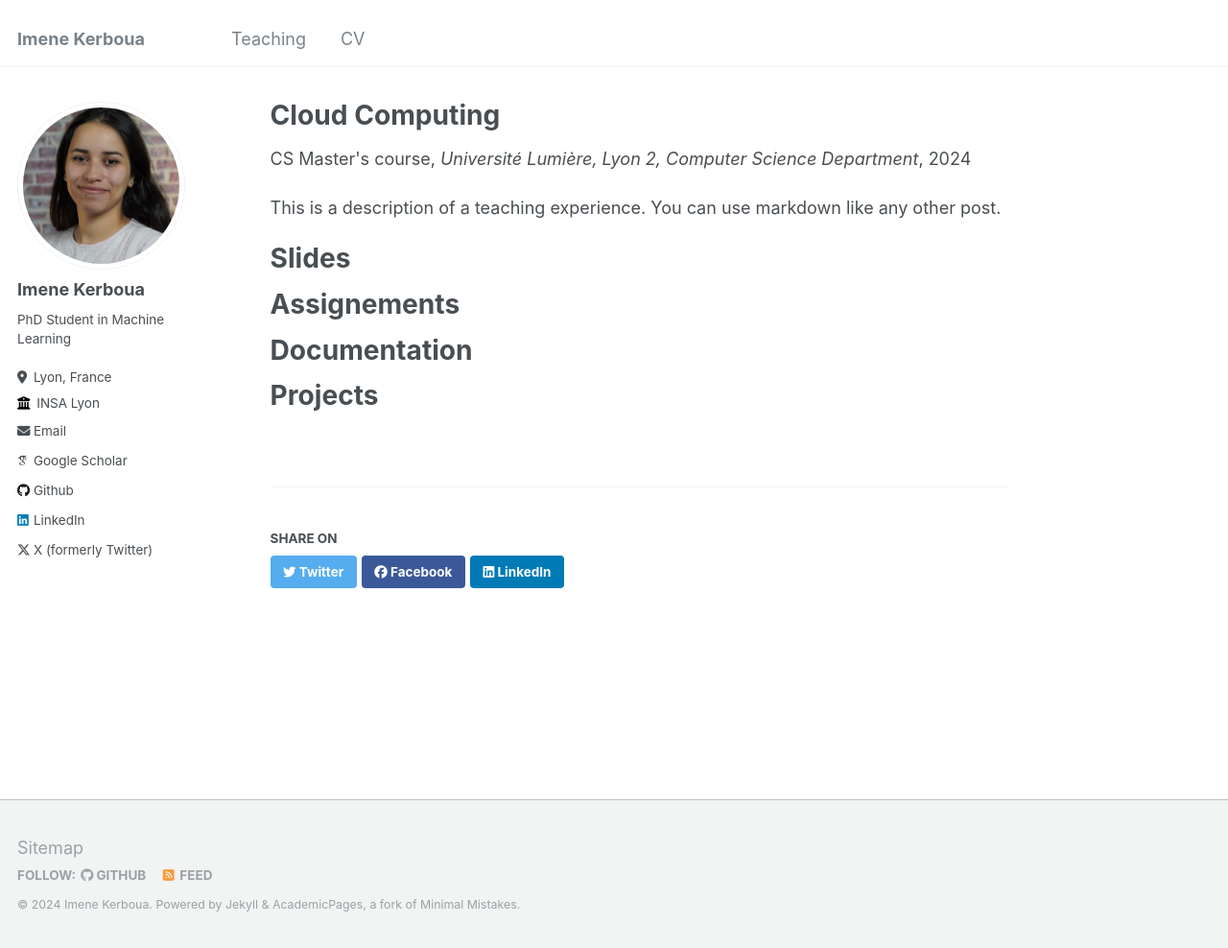
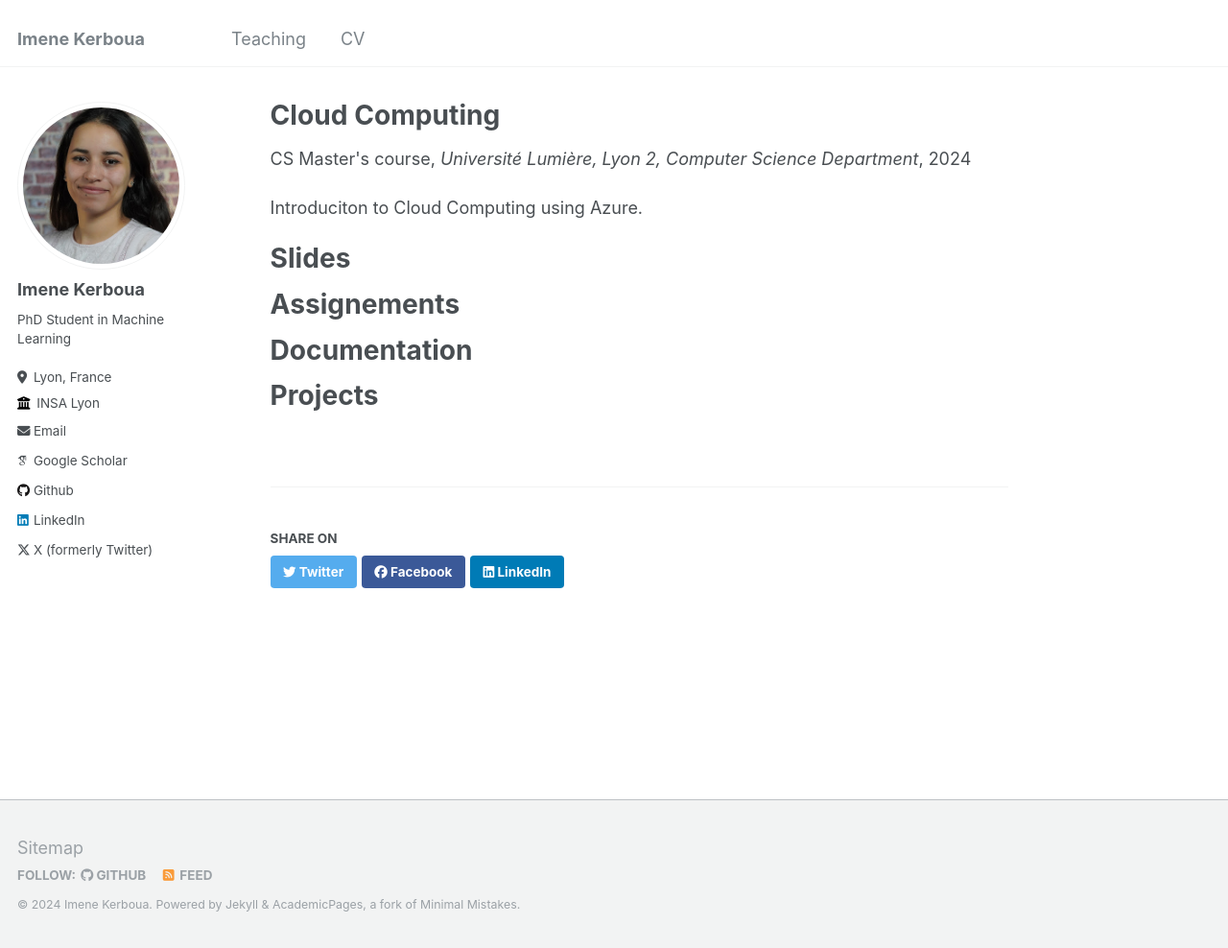
Before and after one commit to imenelydiaker/imenelydiaker.github.io, a Jekyll site: the page built from _teaching/2024_cloud_computing.md, in a window 1280 px wide and 988 px high. Shown: the whole window at 96% size. Built offline with Jekyll 4.4.1, drawn with Linux system fonts in a browser that asks for light colours; some web fonts are replaced.

Commit message:
update course intro

```diff
--- a/_teaching/2024_cloud_computing.md
+++ b/_teaching/2024_cloud_computing.md
@@ -8,7 +8,7 @@ date: 2024-09-26
 location: "Lyon, France"
 ---
 
-This is a description of a teaching experience. You can use markdown like any other post.
+Introduciton to Cloud Computing using Azure.
 
 Slides
 ======
```
